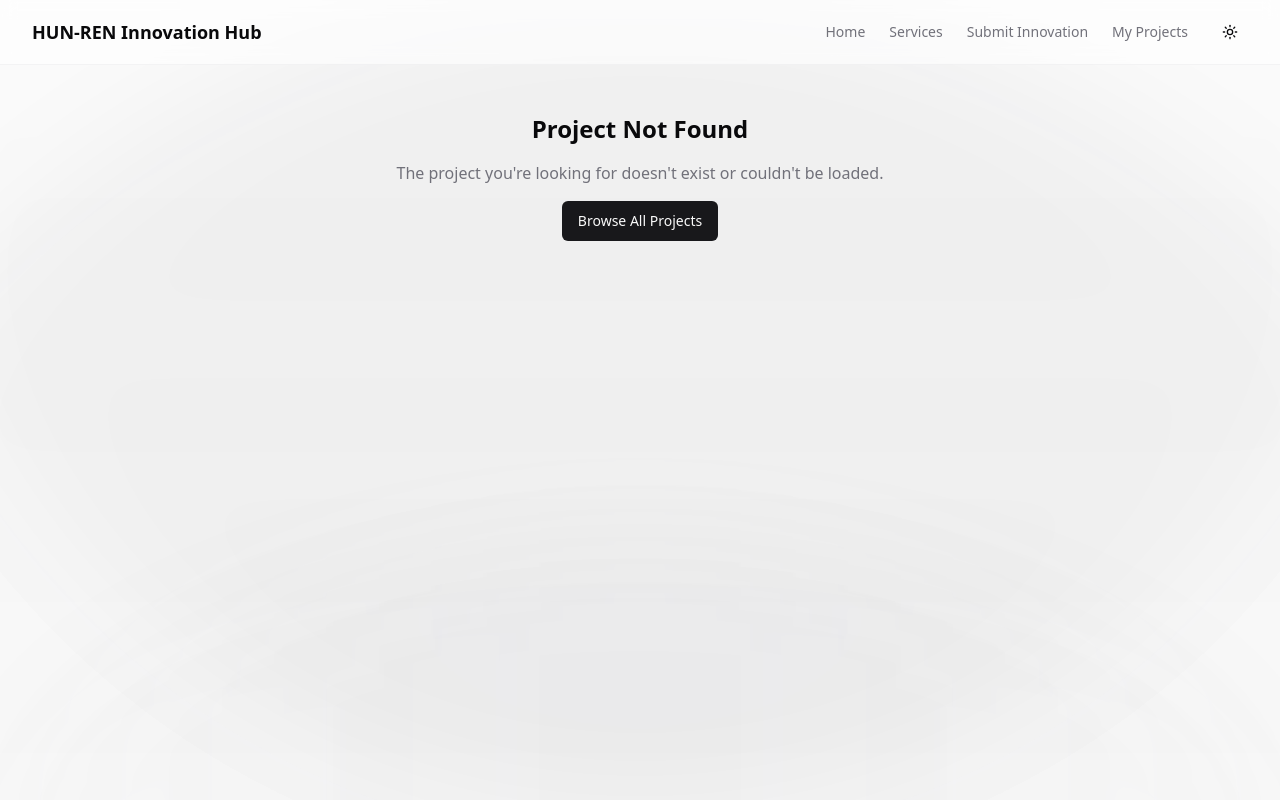
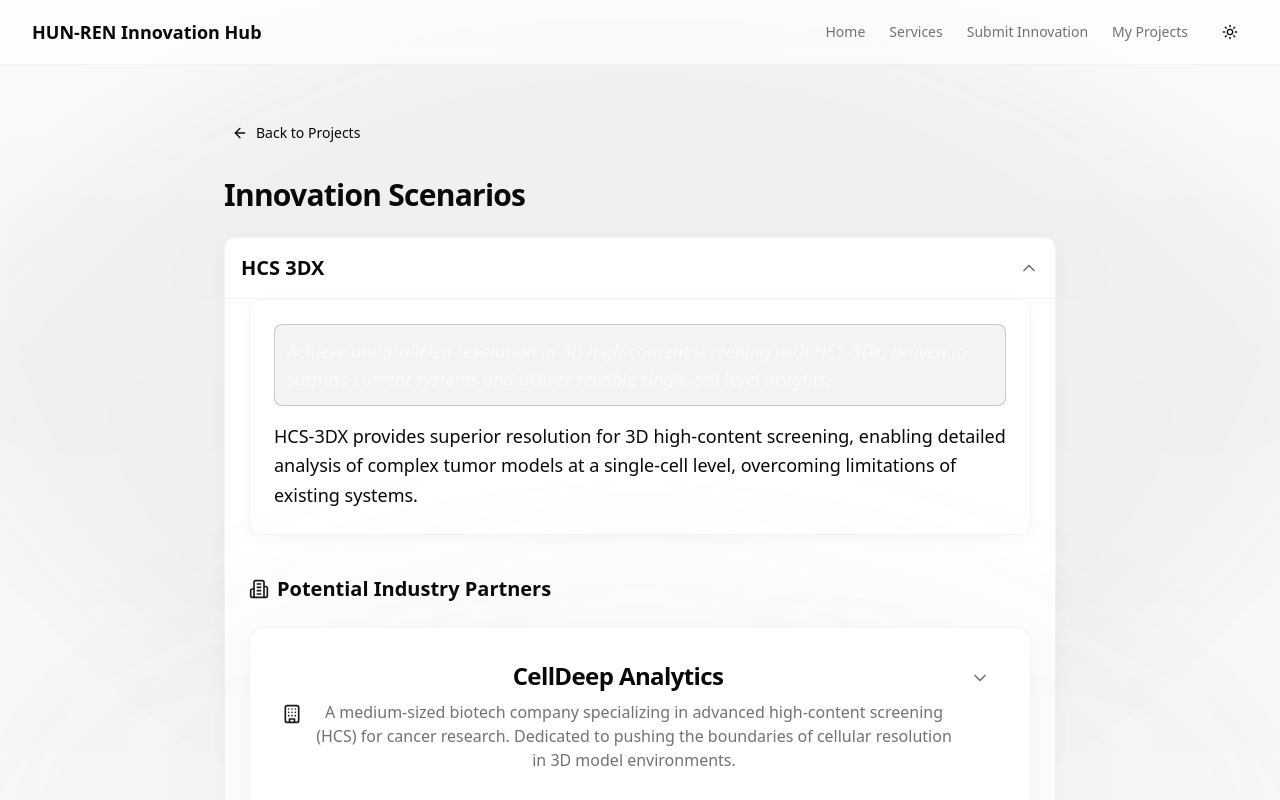
Before and after one commit to gz92/innovation-highlight-hub, a React (Vite) app: page /project-details in a window 1280 px wide. Before the commit this address had no page. Shown: the top 800 px of the page. Built offline with nearby package versions, Linux system fonts and the light colour scheme.

Commit message:
Display all scenarios
Modify project details page to display all scenarios from the JSON file.

```diff
--- a/src/pages/Index.tsx
+++ b/src/pages/Index.tsx
@@ -2,7 +2,7 @@
 import { useEffect, useState } from "react";
 import { useSearchParams, Link } from "react-router-dom";
 import { toast } from "sonner";
-import { ArrowLeft, Building2, BarChart, Target, Info } from "lucide-react";
+import { ArrowLeft, Building2, BarChart, Target, Info, ChevronDown, ChevronUp } from "lucide-react";
 import { Button } from "@/components/ui/button";
 import { Skeleton } from "@/components/ui/skeleton";
 import {
@@ -214,32 +214,146 @@ const EvaluationCard = ({ evaluation }: { evaluation: EvaluationResult }) => {
   );
 };
 
+// Component to display an innovation scenario
+const ScenarioSection = ({ project, projectId, index }: { project: InnovationData, projectId: string, index: number }) => {
+  const [expanded, setExpanded] = useState(index === 0); // Expand only the first scenario by default
+
+  // Handle both new and old format
+  const getDescription = () => {
+    return project.Innovation ||
+           project["Concise description"] ||
+           project["Original wording"] ||
+           "No description available";
+  };
+
+  const title = projectId
+    ? projectId.replace('.json', '').replace(/-/g, ' ')
+    : `Scenario ${index + 1}`;
+
+  const hasCompetitors = project.output.competitors && project.output.competitors.length > 0;
+  const hasEvaluations = project.output.evaluation_results && project.output.evaluation_results.length > 0;
+
+  // Get appropriate description based on the available fields
+  const description = getDescription();
+
+  // Get the marketing version if available
+  const marketingVersion = project["Marketing version"] || null;
+
+  return (
+    <div className="border border-border/40 rounded-xl mb-8 bg-background subtle-shadow">
+      <div
+        className="flex items-center justify-between p-4 cursor-pointer"
+        onClick={() => setExpanded(!expanded)}
+      >
+        <h2 className="text-xl font-semibold capitalize">{title}</h2>
+        <button className="text-muted-foreground hover:text-primary transition-colors">
+          {expanded ? <ChevronUp size={20} /> : <ChevronDown size={20} />}
+        </button>
+      </div>
+
+      {expanded && (
+        <div className="p-6 pt-0 border-t border-border/40">
+          <div className="bg-card rounded-xl p-6 border border-border/40 mb-10 subtle-shadow">
+            {marketingVersion && (
+              <div className="mb-4 p-3 bg-primary/5 rounded-lg border border-primary/20">
+                <p className="text-lg italic text-primary-foreground">{marketingVersion}</p>
+              </div>
+            )}
+            <p className="text-lg leading-relaxed text-pretty">
+              {description}
+            </p>
+          </div>
+
+          <div className="space-y-8">
+            {/* Company Personas */}
+            <div className="space-y-6">
+              <div className="flex items-center gap-2">
+                <Building2 className="h-5 w-5 text-primary" />
+                <h2 className="text-xl font-semibold">Potential Industry Partners</h2>
+              </div>
+
+              <div className="space-y-6">
+                {project.output.persona_companies.map((company, idx) => (
+                  <CompanyCard key={idx} company={company} index={idx} />
+                ))}
+              </div>
+            </div>
+
+            {/* Competitor Analysis */}
+            {hasCompetitors && (
+              <div className="space-y-6 mt-10">
+                <div className="flex items-center gap-2">
+                  <Target className="h-5 w-5 text-primary" />
+                  <h2 className="text-xl font-semibold">Competitor Analysis</h2>
+                </div>
+
+                <div className="space-y-6">
+                  {project.output.competitors!.map((competitor, idx) => (
+                    <CompetitorCard key={idx} competitor={competitor} index={idx} />
+                  ))}
+                </div>
+              </div>
+            )}
+
+            {/* Evaluation Results */}
+            {hasEvaluations && (
+              <div className="space-y-6 mt-10">
+                <div className="flex items-center gap-2">
+                  <BarChart className="h-5 w-5 text-primary" />
+                  <h2 className="text-xl font-semibold">Market Evaluation</h2>
+                </div>
+
+                <div className="space-y-6">
+                  {project.output.evaluation_results!.map((evaluation, idx) => (
+                    <EvaluationCard key={idx} evaluation={evaluation} />
+                  ))}
+                </div>
+              </div>
+            )}
+          </div>
+        </div>
+      )}
+    </div>
+  );
+};
+
 const Index = () => {
   const [searchParams] = useSearchParams();
   const projectId = searchParams.get("id");
-  const [project, setProject] = useState<InnovationData | null>(null);
+  const [allProjects, setAllProjects] = useState<{[key: string]: InnovationData}>({});
   const [loading, setLoading] = useState(true);
 
   useEffect(() => {
-    const fetchProjectDetails = async () => {
-      if (!projectId) {
-        toast.error("No project specified");
-        setLoading(false);
-        return;
-      }
-
+    const fetchAllProjects = async () => {
       try {
-        const response = await fetch(`/innovations/${projectId}`);
-
-        if (!response.ok) {
-          throw new Error("Failed to load project details");
+        // First, fetch the list of all innovation files
+        const indexResponse = await fetch('/innovations/index.json');
+        if (!indexResponse.ok) {
+          throw new Error("Failed to load innovation index");
         }
 
-        const data = await response.json();
-        setProject(data);
+        const indexData = await indexResponse.json();
+        const fileNames = indexData.files;
+
+        // Fetch each innovation file
+        const projects: {[key: string]: InnovationData} = {};
+
+        await Promise.all(fileNames.map(async (fileName: string) => {
+          try {
+            const response = await fetch(`/innovations/${fileName}`);
+            if (response.ok) {
+              const data = await response.json();
+              projects[fileName] = data;
+            }
+          } catch (err) {
+            console.error(`Error loading ${fileName}:`, err);
+          }
+        }));
+
+        setAllProjects(projects);
       } catch (err) {
         const errorMessage = err instanceof Error ? err.message : "An unknown error occurred";
-        toast.error("Failed to load project details", {
+        toast.error("Failed to load innovation projects", {
           description: errorMessage,
         });
       } finally {
@@ -247,8 +361,8 @@ const Index = () => {
       }
     };
 
-    fetchProjectDetails();
-  }, [projectId]);
+    fetchAllProjects();
+  }, []);
 
   if (loading) {
     return (
@@ -269,13 +383,13 @@ const Index = () => {
     );
   }
 
-  if (!project) {
+  if (Object.keys(allProjects).length === 0) {
     return (
       <div className="container max-w-4xl py-12 text-center">
         <div className="space-y-4">
-          <h1 className="text-2xl font-bold">Project Not Found</h1>
+          <h1 className="text-2xl font-bold">No Projects Found</h1>
           <p className="text-muted-foreground">
-            The project you're looking for doesn't exist or couldn't be loaded.
+            No innovation projects could be loaded.
           </p>
           <Button asChild>
             <Link to="/projects">Browse All Projects</Link>
@@ -285,27 +399,33 @@ const Index = () => {
     );
   }
 
-  // Handle both new and old format
-  const getDescription = () => {
-    return project.Innovation ||
-           project["Concise description"] ||
-           project["Original wording"] ||
-           "No description available";
-  };
+  // If a specific project ID is provided, show only that project
+  if (projectId && allProjects[projectId]) {
+    return (
+      <div className="min-h-screen w-full">
+        <div className="container max-w-4xl py-12">
+          <Button variant="ghost" asChild className="mb-6 -ml-2">
+            <Link to="/projects" className="flex items-center gap-2">
+              <ArrowLeft className="h-4 w-4" />
+              Back to Projects
+            </Link>
+          </Button>
 
-  const title = projectId
-    ? projectId.replace('.json', '').replace(/-/g, ' ')
-    : 'Project Details';
+          <h1 className="text-3xl font-bold tracking-tight mb-6 capitalize">
+            Innovation Details
+          </h1>
 
-  const hasCompetitors = project.output.competitors && project.output.competitors.length > 0;
-  const hasEvaluations = project.output.evaluation_results && project.output.evaluation_results.length > 0;
+          <ScenarioSection
+            project={allProjects[projectId]}
+            projectId={projectId}
+            index={0}
+          />
+        </div>
+      </div>
+    );
+  }
 
-  // Get appropriate description based on the available fields
-  const description = getDescription();
-
-  // Get the marketing version if available
-  const marketingVersion = project["Marketing version"] || null;
-
+  // If no specific project ID or an invalid ID, show all projects
   return (
     <div className="min-h-screen w-full">
       <div className="container max-w-4xl py-12">
@@ -316,68 +436,18 @@ const Index = () => {
           </Link>
         </Button>
 
-        <h1 className="text-3xl font-bold tracking-tight mb-4 capitalize">
-          {title}
+        <h1 className="text-3xl font-bold tracking-tight mb-6">
+          Innovation Scenarios
         </h1>
 
-        <div className="bg-card rounded-xl p-6 border border-border/40 mb-10 subtle-shadow">
-          {marketingVersion && (
-            <div className="mb-4 p-3 bg-primary/5 rounded-lg border border-primary/20">
-              <p className="text-lg italic text-primary-foreground">{marketingVersion}</p>
-            </div>
-          )}
-          <p className="text-lg leading-relaxed text-pretty">
-            {description}
-          </p>
-        </div>
-
-        <div className="space-y-8">
-          {/* Company Personas */}
-          <div className="space-y-6">
-            <div className="flex items-center gap-2">
-              <Building2 className="h-5 w-5 text-primary" />
-              <h2 className="text-xl font-semibold">Potential Industry Partners</h2>
-            </div>
-
-            <div className="space-y-6">
-              {project.output.persona_companies.map((company, index) => (
-                <CompanyCard key={index} company={company} index={index} />
-              ))}
-            </div>
-          </div>
-
-          {/* Competitor Analysis */}
-          {hasCompetitors && (
-            <div className="space-y-6 mt-10">
-              <div className="flex items-center gap-2">
-                <Target className="h-5 w-5 text-primary" />
-                <h2 className="text-xl font-semibold">Competitor Analysis</h2>
-              </div>
-
-              <div className="space-y-6">
-                {project.output.competitors!.map((competitor, index) => (
-                  <CompetitorCard key={index} competitor={competitor} index={index} />
-                ))}
-              </div>
-            </div>
-          )}
-
-          {/* Evaluation Results */}
-          {hasEvaluations && (
-            <div className="space-y-6 mt-10">
-              <div className="flex items-center gap-2">
-                <BarChart className="h-5 w-5 text-primary" />
-                <h2 className="text-xl font-semibold">Market Evaluation</h2>
-              </div>
-
-              <div className="space-y-6">
-                {project.output.evaluation_results!.map((evaluation, index) => (
-                  <EvaluationCard key={index} evaluation={evaluation} />
-                ))}
-              </div>
-            </div>
-          )}
-        </div>
+        {Object.entries(allProjects).map(([fileName, project], index) => (
+          <ScenarioSection
+            key={fileName}
+            project={project}
+            projectId={fileName}
+            index={index}
+          />
+        ))}
       </div>
     </div>
   );
```
